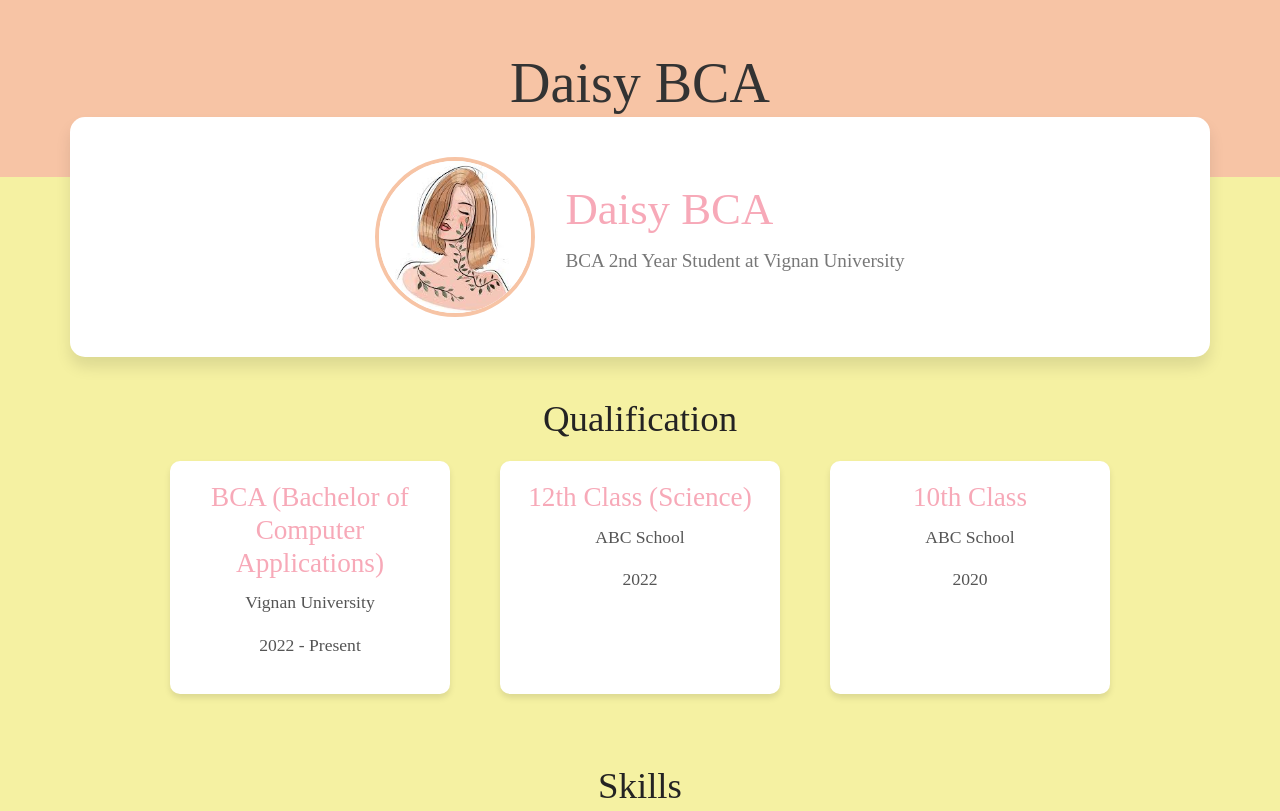
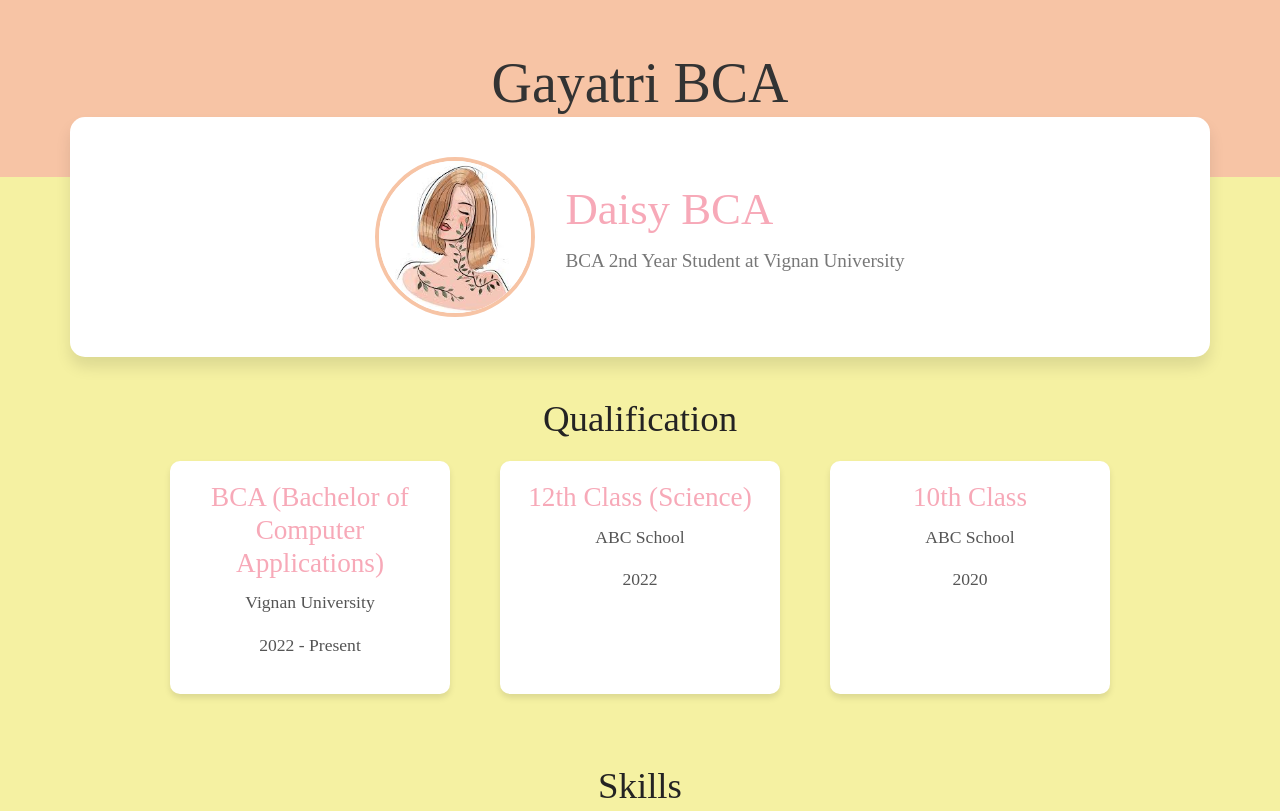
Before and after one commit to 231FJ01061/portfolio2, a plain HTML site: page index.html in a window 1280 px wide. Shown: the top 811 px of the page. Drawn offline with nearby package versions, Linux system fonts and the light colour scheme.

Commit message:
Update index.html

```diff
--- a/index.html
+++ b/index.html
@@ -125,7 +125,7 @@
 <body>
     <!-- Header Section -->
     <header>
-        <h1>Daisy BCA</h1>
+        <h1>Gayatri BCA</h1>
     </header>
     <!-- Profile Section -->
     <section class="profile container">
```
